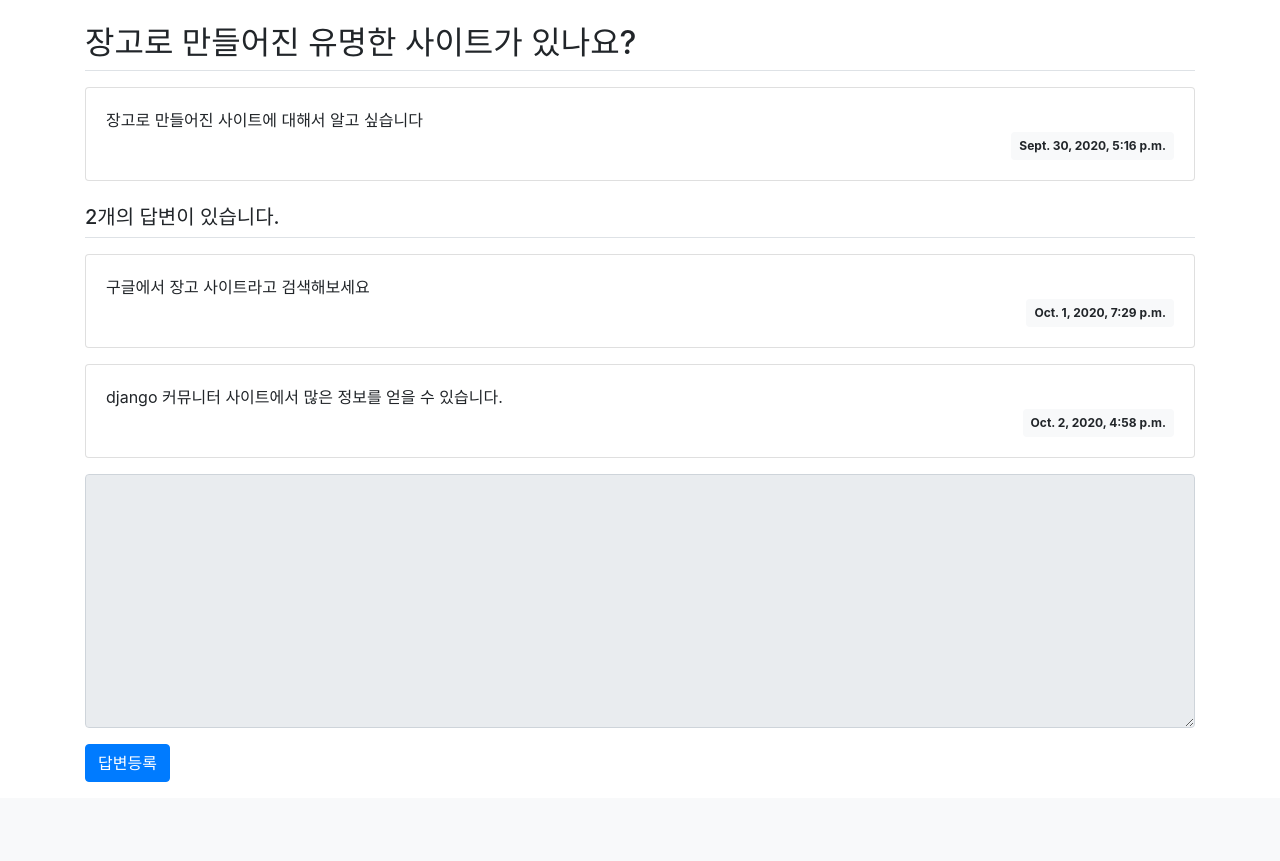
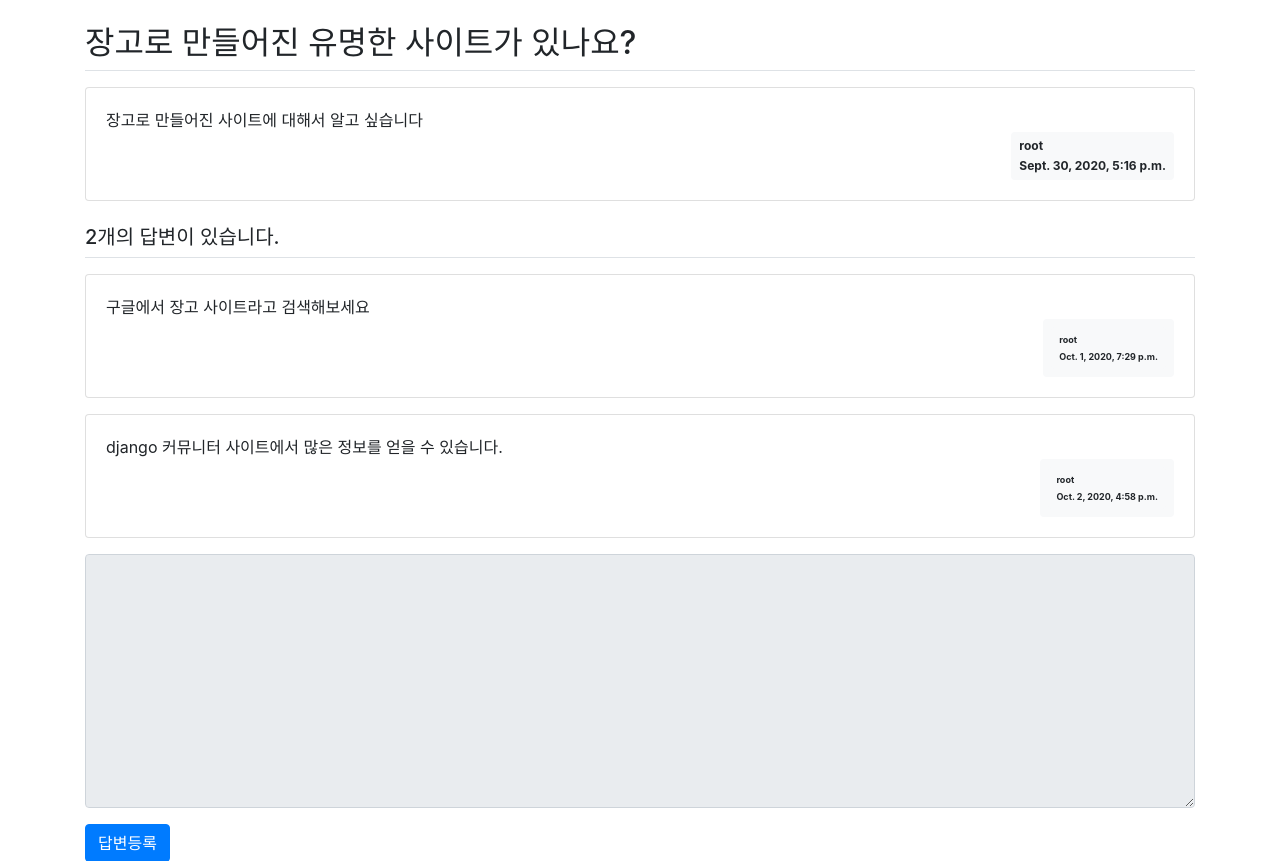
Before and after one commit to lapass50025/www, a Django app: page /pybo/1/ in a window 1280 px wide. Shown: the part 57-918 px from the top of the page. Before the commit the page ends 839 px from the top, so only its background shows below. Run offline with Django 3.2, Linux system fonts and the light colour scheme; data comes from the database, SQL or seed files in the repository; some libraries are stand-ins or nearby versions.

Commit message:
user showd in html

```diff
--- a/template/pybo/question_detail.html
+++ b/template/pybo/question_detail.html
@@ -7,8 +7,9 @@
         <div class="card-body">
             <div class="card-text" style="white-space: pre-line;">{{ question.content }}</div>
             <div class="d-flex justify-content-end">
-                <div class="badge badge-light p-2">
-                    {{ question.create_date }}
+                <div class="badge badge-light p-2 text-left">
+                    <div class="mb-2">{{ question.author.username }}</div>
+                    <div>{{ question.create_date }}</div>
                 </div>
             </div>
         </div>
@@ -20,7 +21,10 @@
             <div class="card-text" style="white-space: pre-line;">{{ answer.content }}</div>
             <div class="d-flex justify-content-end">
                 <div class="badge badge-light p-2">
-                    {{ answer.create_date }}
+                    <div class="badge badge-light p-2 text-left">
+                        <div class="mb-2">{{ answer.author.username }}</div>
+                        <div>{{ answer.create_date }}</div>
+                    </div>
                 </div>
             </div>
         </div>
```
Also changed, not shown: template/pybo/question_list.html (+5 -3 lines).
